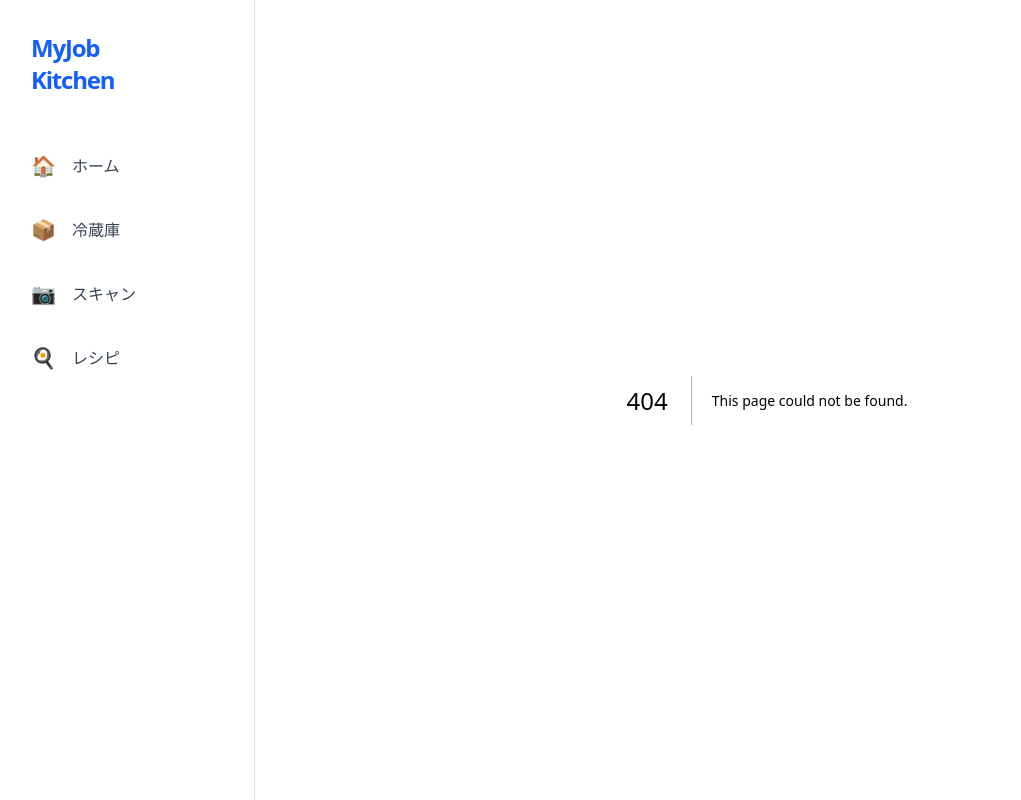
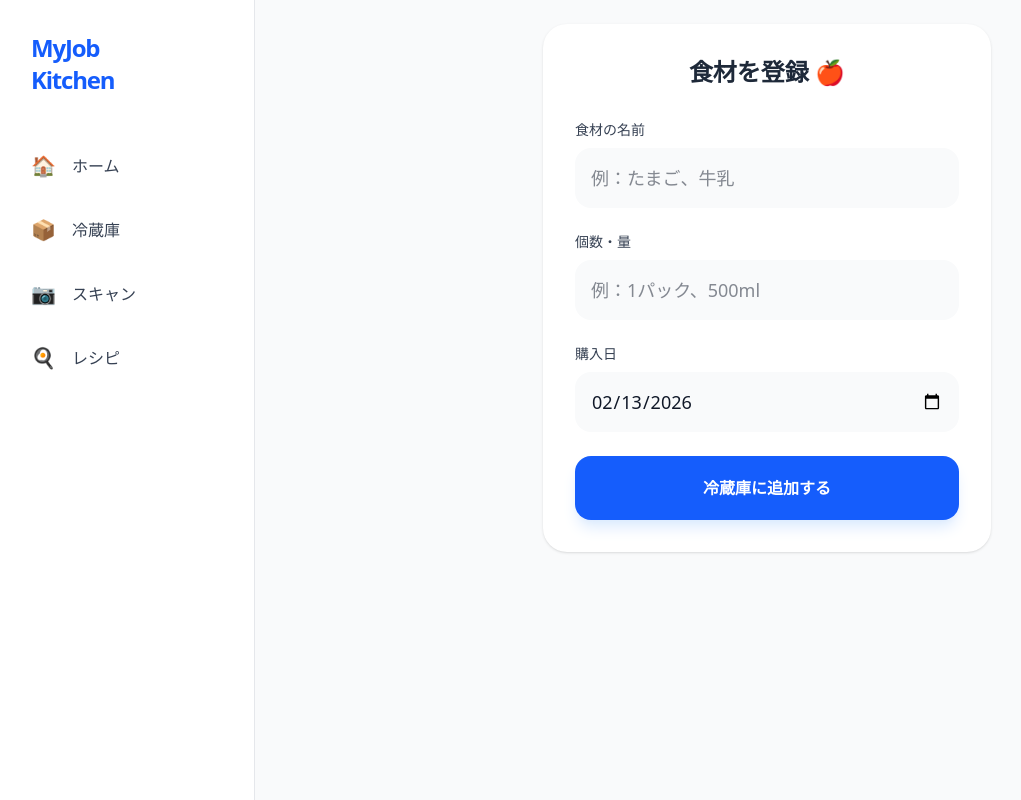
Before and after one commit to Syu7Crow/Myjob, a Next.js app: page /add in a window 1280 px wide. Before the commit this address had no page. Shown: the whole page, without its empty margins (1-1022 px from the left). Built offline with nearby package versions, Linux system fonts and the light colour scheme; no server answers.

Commit message:
エラー修正

```diff
--- a/package.json
+++ b/package.json
@@ -9,6 +9,7 @@
     "lint": "eslint"
   },
   "dependencies": {
+    "@prisma/adapter-pg": "^7.4.0",
     "@prisma/client": "^7.4.0",
     "dotenv": "^17.3.1",
     "next": "16.1.6",
--- a/prisma.config.ts
+++ /dev/null
@@ -1,7 +0,0 @@
-import { defineConfig } from '@prisma/config';
-
-export default defineConfig({
-  datasource: {
-    url: "postgresql://neondb_owner:npg_H4lQ9qrbVIMC@ep-hidden-voice-a14s41dg-pooler.ap-southeast-1.aws.neon.tech/neondb?connect_timeout=15&sslmode=require",
-  },
-});
--- /dev/null
+++ b/src/app/add/page.tsx
@@ -0,0 +1,65 @@
+// src/app/add/page.tsx
+import { addFood } from "@/lib/actions";
+
+export default function AddFoodPage() {
+  return (
+    <div className="min-h-screen bg-gray-50 p-6">
+      <div className="max-w-md mx-auto bg-white rounded-3xl shadow-sm p-8">
+        <h1 className="text-2xl font-bold mb-8 text-center text-gray-800">
+          食材を登録 🍎
+        </h1>
+
+        <form action={addFood} className="space-y-6">
+          {/* 食材名 */}
+          <div>
+            <label className="block text-sm font-medium text-gray-700 mb-2">
+              食材の名前
+            </label>
+            <input
+              name="name"
+              type="text"
+              required
+              placeholder="例：たまご、牛乳"
+              className="w-full p-4 bg-gray-50 border-none rounded-2xl focus:ring-2 focus:ring-blue-500 outline-none text-lg"
+            />
+          </div>
+
+          {/* 個数 */}
+          <div>
+            <label className="block text-sm font-medium text-gray-700 mb-2">
+              個数・量
+            </label>
+            <input
+              name="quantity"
+              type="text"
+              required
+              placeholder="例：1パック、500ml"
+              className="w-full p-4 bg-gray-50 border-none rounded-2xl focus:ring-2 focus:ring-blue-500 outline-none text-lg"
+            />
+          </div>
+
+          {/* 購入日 */}
+          <div>
+            <label className="block text-sm font-medium text-gray-700 mb-2">
+              購入日
+            </label>
+            <input
+              name="buyDate"
+              type="date"
+              defaultValue={new Date().toISOString().split('T')[0]}
+              className="w-full p-4 bg-gray-50 border-none rounded-2xl focus:ring-2 focus:ring-blue-500 outline-none text-lg"
+            />
+          </div>
+
+          {/* 登録ボタン */}
+          <button
+            type="submit"
+            className="w-full bg-blue-600 hover:bg-blue-700 text-white font-bold py-5 rounded-2xl transition-all active:scale-95 shadow-lg shadow-blue-100"
+          >
+            冷蔵庫に追加する
+          </button>
+        </form>
+      </div>
+    </div>
+  );
+}
--- /dev/null
+++ b/src/lib/actions.ts
@@ -0,0 +1,24 @@
+// src/lib/actions.ts
+"use server"
+
+import { prisma } from './prisma' // さっき作ったファイルをインポート
+import { revalidatePath } from 'next/cache'
+import { redirect } from 'next/navigation'
+
+export async function addFood(formData: FormData) {
+  const name = formData.get("name") as string;
+  const quantity = formData.get("quantity") as string;
+  const buyDate = formData.get("buyDate") as string;
+
+  await prisma.food.create({
+    data: {
+      userId: "user_01",
+      name: name,
+      quantity: quantity,
+      buyDate: new Date(buyDate),
+    },
+  });
+
+  revalidatePath("/refrigerator");
+  redirect("/refrigerator");
+}
--- /dev/null
+++ b/src/lib/prisma.ts
@@ -0,0 +1,15 @@
+// src/lib/prisma.ts
+import { PrismaClient } from '@prisma/client'
+import { PrismaPg } from '@prisma/adapter-pg'
+
+const globalForPrisma = global as unknown as { prisma: PrismaClient }
+
+export const prisma =
+  globalForPrisma.prisma ||
+  new PrismaClient({
+    adapter: new PrismaPg({
+      connectionString: process.env.DATABASE_URL,
+    }),
+  })
+
+if (process.env.NODE_ENV !== 'production') globalForPrisma.prisma = prisma
```
Also changed, not shown: src/app/scan/insert/page.tsx (added), 2 other files (tests, documents, lock files or other folders).
